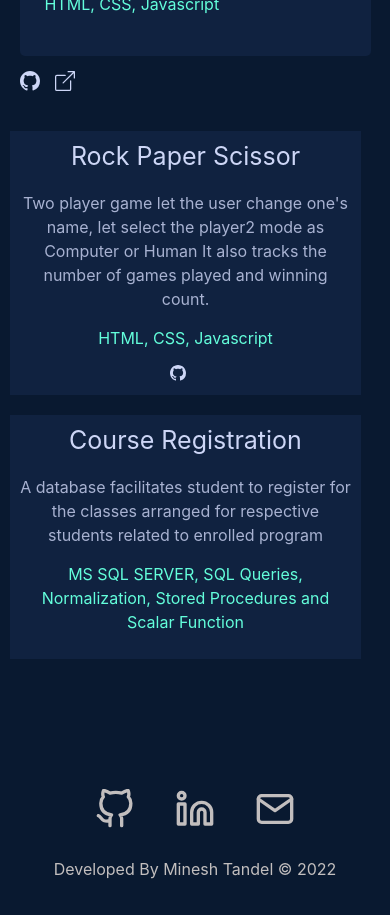
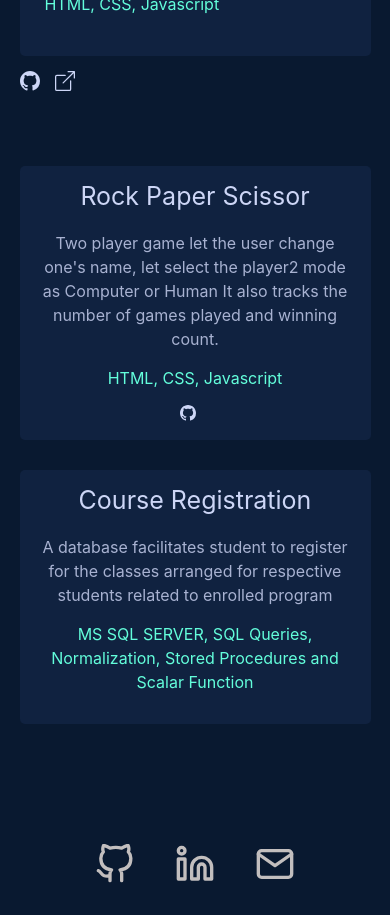
Before and after one commit to Minesh6684/react-portfolio, a React (Create React App) app: page / in a window 390 px wide. Shown: the part 2980-3895 px from the top of the page. Built offline with nearby package versions, Linux system fonts and the light colour scheme.

Commit message:
other work section alignment

```diff
--- a/src/index.css
+++ b/src/index.css
@@ -363,6 +363,8 @@ body {
   margin: 10px;
   width: 500px;
   text-align: center;
+
+  border-radius: 5px;
 }
 
 a{
@@ -644,15 +646,15 @@ a{
   }
 
   .other_work {
-      display: flex;
-      flex-direction: column;
-      width: 90%;
-      margin-top: 25px;
+    display: flex;
+    flex-direction: column;
+    width: 100%;
   }
 
   .work_card {
-      padding: 10px;
-      width: 100%;
+    width: 90%;
+    margin: 0 auto;
+    margin-top: 30px;
   }
 
   .work_image1, .work_image2, .work_image3, .work_image4 {
```
